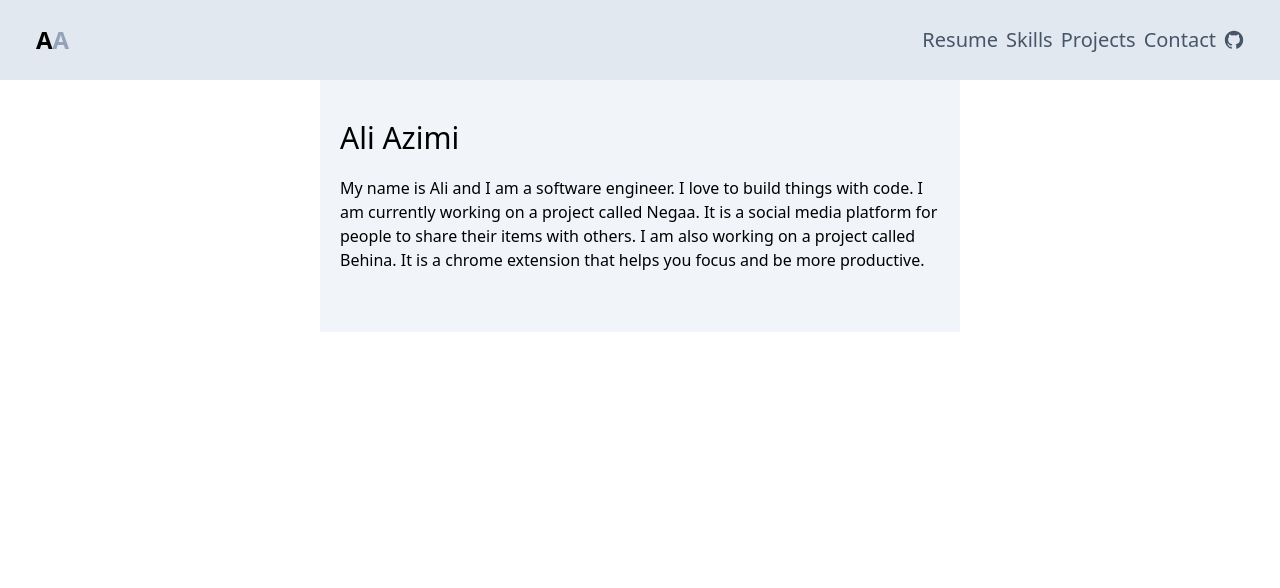
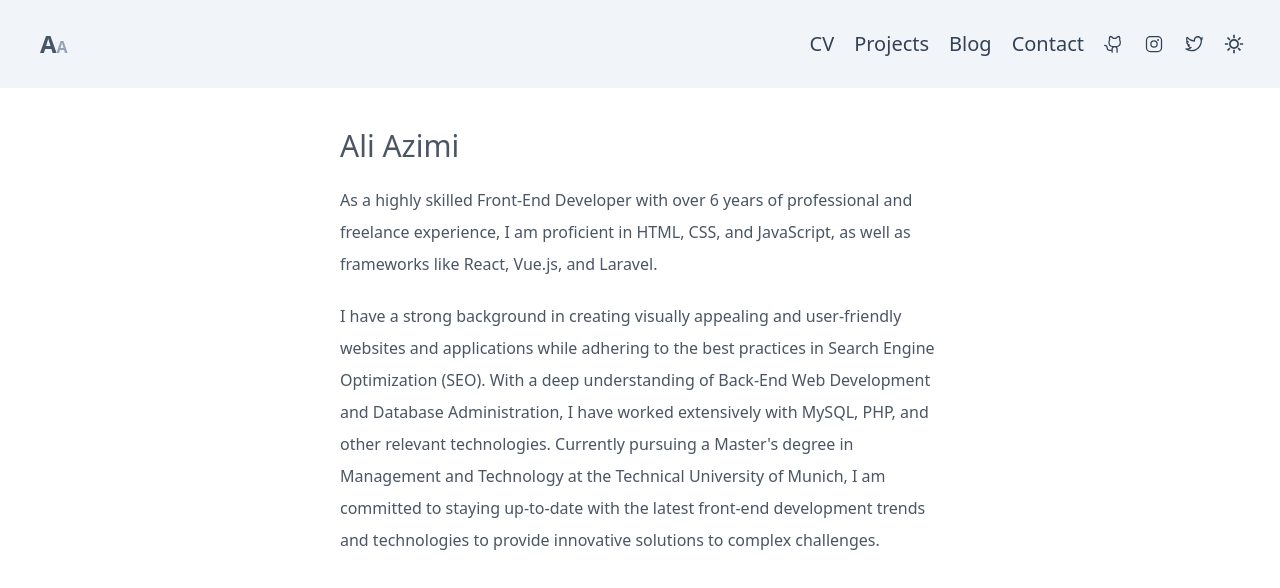
Before and after one commit to ali4zimi/azimiali.me, a Nuxt app: page / in a window 1280 px wide. Shown: the top 588 px of the page. Built offline with nearby package versions, Linux system fonts and the light colour scheme.

Commit message:
improved theme and created admin using netlifycms

```diff
--- a/app.vue
+++ b/app.vue
@@ -1,5 +1,22 @@
 <template>
   <div>
     <NuxtPage />
+    <!-- <div class="bg-slate-100 dark:bg-slate-600">Hi</div> -->
   </div>
 </template>
+
+<script setup>
+
+useHead({
+  htmlAttrs: {
+    lang: 'en'
+  },
+  title: 'Ali Azimi',
+  meta: [
+    {
+      name: 'description',
+      content: 'Ali Azimi is a software engineer based in Munich.'
+    }
+  ]
+})
+</script>
--- a/components/Navbar.vue
+++ b/components/Navbar.vue
@@ -1,35 +1,75 @@
 <template>
-  <nav class="w-full py-6 px-9 bg-slate-200 flex justify-between items-center">
-    <div class="logo text-2xl font-semibold">
-      A<div class="inline-block text-slate-400">A</div>
-    </div>
-    <ul class=" list-none flex gap-2 text-slate-600 font-thin text-xl">
+  <nav class="w-full py-6 px-9 bg-slate-100 flex justify-between items-center relative dark:bg-slate-900">
+    <nuxt-link to="/" class="logo font-semibold top-0 p-1 w-10 h-10">
+      <div class="inline-block text-slate-600 top-0 text-2xl dark:text-slate-300">A</div>
+      <div class="inline-block text-slate-400 text-md dark:text-slate-400">A</div>
+    </nuxt-link>
+    <ul class="nav-menu">
       <li>
-        <nuxt-link to="/">Resume</nuxt-link>
-      </li>
-      <li>
-        <nuxt-link to="/">Skills</nuxt-link>
+        <nuxt-link to="/cv">CV</nuxt-link>
       </li>
       <li>
         <nuxt-link to="/">Projects</nuxt-link>
       </li>
       <li>
+        <nuxt-link to="/blog">Blog</nuxt-link>
+      </li>
+      <li>
         <nuxt-link to="/">Contact</nuxt-link>
       </li>
       <li>
-        <nuxt-link to="https://github.com/azimi-ali">
-          <svg xmlns="http://www.w3.org/2000/svg" width="20" height="20" viewBox="0 0 24 24">
+        <svg xmlns="http://www.w3.org/2000/svg" width="20" height="20" viewBox="0 0 256 256">
+          <path fill="currentColor"
+            d="M208.31 75.68A59.78 59.78 0 0 0 202.93 28a8 8 0 0 0-6.93-4a59.75 59.75 0 0 0-48 24h-24a59.75 59.75 0 0 0-48-24a8 8 0 0 0-6.93 4a59.78 59.78 0 0 0-5.38 47.68A58.14 58.14 0 0 0 56 104v8a56.06 56.06 0 0 0 48.44 55.47A39.8 39.8 0 0 0 96 192v8H72a24 24 0 0 1-24-24a40 40 0 0 0-40-40a8 8 0 0 0 0 16a24 24 0 0 1 24 24a40 40 0 0 0 40 40h24v16a8 8 0 0 0 16 0v-40a24 24 0 0 1 48 0v40a8 8 0 0 0 16 0v-40a39.8 39.8 0 0 0-8.44-24.53A56.06 56.06 0 0 0 216 112v-8a58.14 58.14 0 0 0-7.69-28.32ZM200 112a40 40 0 0 1-40 40h-48a40 40 0 0 1-40-40v-8a41.74 41.74 0 0 1 6.9-22.48a8 8 0 0 0 1.1-7.69a43.81 43.81 0 0 1 .79-33.58a43.88 43.88 0 0 1 32.32 20.06a8 8 0 0 0 6.71 3.69h32.35a8 8 0 0 0 6.74-3.69a43.87 43.87 0 0 1 32.32-20.06a43.81 43.81 0 0 1 .77 33.58a8.09 8.09 0 0 0 1 7.65a41.72 41.72 0 0 1 7 22.52Z" />
+        </svg>
+      </li>
+      <li>
+        <svg xmlns="http://www.w3.org/2000/svg" width="20" height="20" viewBox="0 0 256 256">
+          <path fill="currentColor"
+            d="M128 80a48 48 0 1 0 48 48a48.05 48.05 0 0 0-48-48Zm0 80a32 32 0 1 1 32-32a32 32 0 0 1-32 32Zm48-136H80a56.06 56.06 0 0 0-56 56v96a56.06 56.06 0 0 0 56 56h96a56.06 56.06 0 0 0 56-56V80a56.06 56.06 0 0 0-56-56Zm40 152a40 40 0 0 1-40 40H80a40 40 0 0 1-40-40V80a40 40 0 0 1 40-40h96a40 40 0 0 1 40 40ZM192 76a12 12 0 1 1-12-12a12 12 0 0 1 12 12Z" />
+        </svg>
+      </li>
+      <li>
+        <nuxt-link to="https://twitter.com/ali4zimi">
+          <svg xmlns="http://www.w3.org/2000/svg" width="20" height="20" viewBox="0 0 15 15">
             <path fill="currentColor" fill-rule="evenodd"
-              d="M11.999 1C5.926 1 1 5.925 1 12c0 4.86 3.152 8.983 7.523 10.437c.55.102.75-.238.75-.53c0-.26-.009-.952-.014-1.87c-3.06.664-3.706-1.475-3.706-1.475c-.5-1.27-1.221-1.61-1.221-1.61c-.999-.681.075-.668.075-.668c1.105.078 1.685 1.134 1.685 1.134c.981 1.68 2.575 1.195 3.202.914c.1-.71.384-1.195.698-1.47c-2.442-.278-5.01-1.222-5.01-5.437c0-1.2.428-2.183 1.132-2.952c-.114-.278-.491-1.397.108-2.91c0 0 .923-.297 3.025 1.127A10.536 10.536 0 0 1 12 6.32a10.49 10.49 0 0 1 2.754.37c2.1-1.424 3.022-1.128 3.022-1.128c.6 1.514.223 2.633.11 2.911c.705.769 1.13 1.751 1.13 2.952c0 4.226-2.572 5.156-5.022 5.428c.395.34.747 1.01.747 2.037c0 1.47-.014 2.657-.014 3.017c0 .295.199.637.756.53C19.851 20.979 23 16.859 23 12c0-6.075-4.926-11-11.001-11" />
+              d="M7.233 4.696c0-1.727 1.4-3.127 3.127-3.127c1.014 0 1.823.479 2.365 1.175a5.246 5.246 0 0 0 1.626-.629a2.634 2.634 0 0 1-1.148 1.45l.002.003a5.26 5.26 0 0 0 1.5-.413l-.001.002c-.337.505-.76.95-1.248 1.313c.026.177.04.354.04.53c0 3.687-2.809 7.975-7.975 7.975a7.93 7.93 0 0 1-4.296-1.26a.5.5 0 0 1-.108-.748a.45.45 0 0 1 .438-.215c.916.108 1.83-.004 2.637-.356a3.086 3.086 0 0 1-1.69-1.876a.45.45 0 0 1 .103-.448a3.07 3.07 0 0 1-1.045-2.31v-.034a.45.45 0 0 1 .365-.442a3.068 3.068 0 0 1-.344-1.416c0-.468.003-1.058.332-1.59a.45.45 0 0 1 .323-.208a.5.5 0 0 1 .538.161a6.964 6.964 0 0 0 4.46 2.507v-.044Zm-1.712 7.279a6.936 6.936 0 0 1-2.249-.373a5.318 5.318 0 0 0 2.39-1.042a.45.45 0 0 0-.27-.804a2.174 2.174 0 0 1-1.714-.888c.19-.015.376-.048.556-.096a.45.45 0 0 0-.028-.876a2.18 2.18 0 0 1-1.644-1.474c.2.048.409.077.623.084a.45.45 0 0 0 .265-.824a2.177 2.177 0 0 1-.97-1.812c0-.168.003-.317.013-.453a7.95 7.95 0 0 0 5.282 2.376a.5.5 0 0 0 .513-.61a2.127 2.127 0 0 1 2.071-2.614c1.234 0 2.136 1.143 2.136 2.432c0 3.256-2.476 6.974-6.975 6.974Z"
+              clip-rule="evenodd" />
           </svg>
         </nuxt-link>
+      </li>
+      <li @click="toggleDark">
+        <div v-if="isDark">
+          <svg xmlns="http://www.w3.org/2000/svg" width="20" height="20" viewBox="0 0 24 24">
+            <path fill="currentColor"
+              d="M12 21q-3.775 0-6.388-2.613T3 12q0-3.45 2.25-5.988T11 3.05q.625-.075.975.45t-.025 1.1q-.425.65-.638 1.375T11.1 7.5q0 2.25 1.575 3.825T16.5 12.9q.775 0 1.538-.225t1.362-.625q.525-.35 1.075-.037t.475.987q-.35 3.45-2.937 5.725T12 21Zm0-2q2.2 0 3.95-1.213t2.55-3.162q-.5.125-1 .2t-1 .075q-3.075 0-5.238-2.163T9.1 7.5q0-.5.075-1t.2-1q-1.95.8-3.163 2.55T5 12q0 2.9 2.05 4.95T12 19Zm-.25-6.75Z" />
+          </svg>
+        </div>
+        <div v-else>
+          <svg xmlns="http://www.w3.org/2000/svg" width="20" height="20" viewBox="0 0 24 24">
+            <path fill="currentColor"
+              d="M11 5V1h2v4h-2Zm6.65 2.75l-1.375-1.375l2.8-2.875l1.4 1.425L17.65 7.75ZM19 13v-2h4v2h-4Zm-8 10v-4h2v4h-2ZM6.35 7.7L3.5 4.925l1.425-1.4L7.75 6.35L6.35 7.7Zm12.7 12.8l-2.775-2.875l1.35-1.35l2.85 2.75L19.05 20.5ZM1 13v-2h4v2H1Zm3.925 7.5l-1.4-1.425l2.8-2.8l.725.675l.725.7l-2.85 2.85ZM12 18q-2.5 0-4.25-1.75T6 12q0-2.5 1.75-4.25T12 6q2.5 0 4.25 1.75T18 12q0 2.5-1.75 4.25T12 18Zm0-2q1.65 0 2.825-1.175T16 12q0-1.65-1.175-2.825T12 8q-1.65 0-2.825 1.175T8 12q0 1.65 1.175 2.825T12 16Zm0-4Z" />
+          </svg>
+        </div>
       </li>
     </ul>
   </nav>
 </template>
 
 <style>
-li {
+.nav-menu {
+  @apply flex justify-between items-center gap-5 text-xl text-slate-700 cursor-pointer dark:text-slate-300
+}
+
+.nav-menu li {
   @apply flex items-center
 }
 </style>
+
+<script setup>
+const isDark = useDark()
+
+const toggleDark = () => {
+  isDark.value = !isDark.value
+}
+</script>
--- a/layouts/default.vue
+++ b/layouts/default.vue
@@ -1,24 +1,11 @@
 <template>
   <div>
+    <Body class="bg-slate-100 dark:bg-slate-900" />
     <Navbar />
-    <div class="w-1/2 mx-auto bg-slate-100">
-      <slot />
+    <div class="w-1/2 mx-auto">
+      <div class=" px-5 py-10">
+        <slot />
+      </div>
     </div>
   </div>
 </template>
-
-<script setup>
-
-useHead({
-  htmlAttrs: {
-    lang: 'en'
-  },
-  title: 'Ali B. Azimi',
-  meta: [
-    {
-      name: 'description',
-      content: 'Ali Azimi is a software engineer based in Munich.'
-    }
-  ]
-})
-</script>
--- a/nuxt.config.ts
+++ b/nuxt.config.ts
@@ -1,9 +1,12 @@
 // https://nuxt.com/docs/api/configuration/nuxt-config
 export default defineNuxtConfig({
+  ssr: false,
   modules: [
-    '@nuxtjs/tailwindcss'
+    '@nuxtjs/tailwindcss',
+    '@vueuse/nuxt',
   ],
-  tailwindcss: {
-    // Options
+
+  devtools: {
+    enabled: true
   }
 })
--- a/package.json
+++ b/package.json
@@ -9,8 +9,11 @@
     "postinstall": "nuxt prepare"
   },
   "devDependencies": {
+    "@nuxt/devtools": "^0.4.6",
     "@nuxtjs/tailwindcss": "^6.6.7",
     "@types/node": "^18",
+    "@vueuse/core": "^10.1.2",
+    "@vueuse/nuxt": "^10.1.2",
     "nuxt": "^3.4.3"
   }
 }
--- a/pages/index.vue
+++ b/pages/index.vue
@@ -1,12 +1,20 @@
 <template>
   <NuxtLayout>
-    <div class="px-5 py-10">
-      <div>
-        <h1 class="text-3xl">Ali Azimi</h1>
-        <p class="py-5 text-md">
-          My name is Ali and I am a software engineer. I love to build things with code. I am currently working on a project called Negaa. It is a social media platform for people to share their items with others. I am also working on a project called Behina. It is a chrome extension that helps you focus and be more productive.
-        </p>
-      </div>
+    <div class=" text-gray-600 dark:text-slate-300 leading-loose">
+      <h1 class="text-3xl">Ali Azimi</h1>
+      <p class="py-5 text-md">
+        As a highly skilled Front-End Developer with over 6 years of professional and freelance experience, I am
+        proficient in HTML, CSS, and JavaScript, as well as frameworks like React, Vue.js, and Laravel.
+      </p>
+      <p>
+
+        I have a strong background in creating visually appealing and user-friendly websites and applications while
+        adhering to the best practices in Search Engine Optimization (SEO). With a deep understanding of Back-End Web
+        Development and Database Administration, I have worked extensively with MySQL, PHP, and other relevant
+        technologies. Currently pursuing a Master's degree in Management and Technology at the Technical University of
+        Munich, I am committed to staying up-to-date with the latest front-end development trends and technologies to
+        provide innovative solutions to complex challenges.
+      </p>
     </div>
   </NuxtLayout>
 </template>
```
Also changed, not shown: 1 other file (tests, documents, lock files or other folders).
